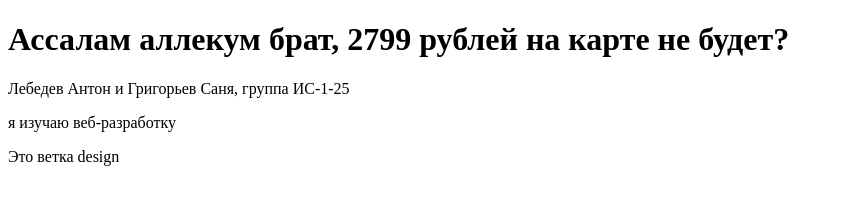
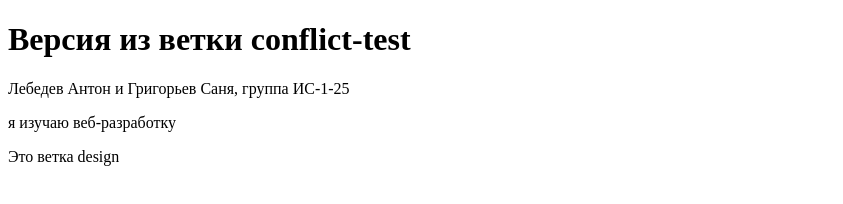
Before and after one commit to kettxd/uchebnaya-praktika, a plain HTML site: page index.html in a window 1280 px wide. Shown: the whole page, without its empty margins (0-843 px from the left). Drawn offline with Linux system fonts and the light colour scheme.

Commit message:
Change h1 in branch

```diff
--- a/index.html
+++ b/index.html
@@ -6,7 +6,7 @@
     <title>Моя первая страница</title>
 </head>
 <body>
-    <h1>Ассалам аллекум брат, 2799 рублей на карте не будет?</h1>
+    <h1>Версия из ветки conflict-test</h1>
     <p>Лебедев Антон и Григорьев Саня, группа ИС-1-25</p>
     <p>я изучаю веб-разработку</p>
     <p>Это ветка design</p>
```
